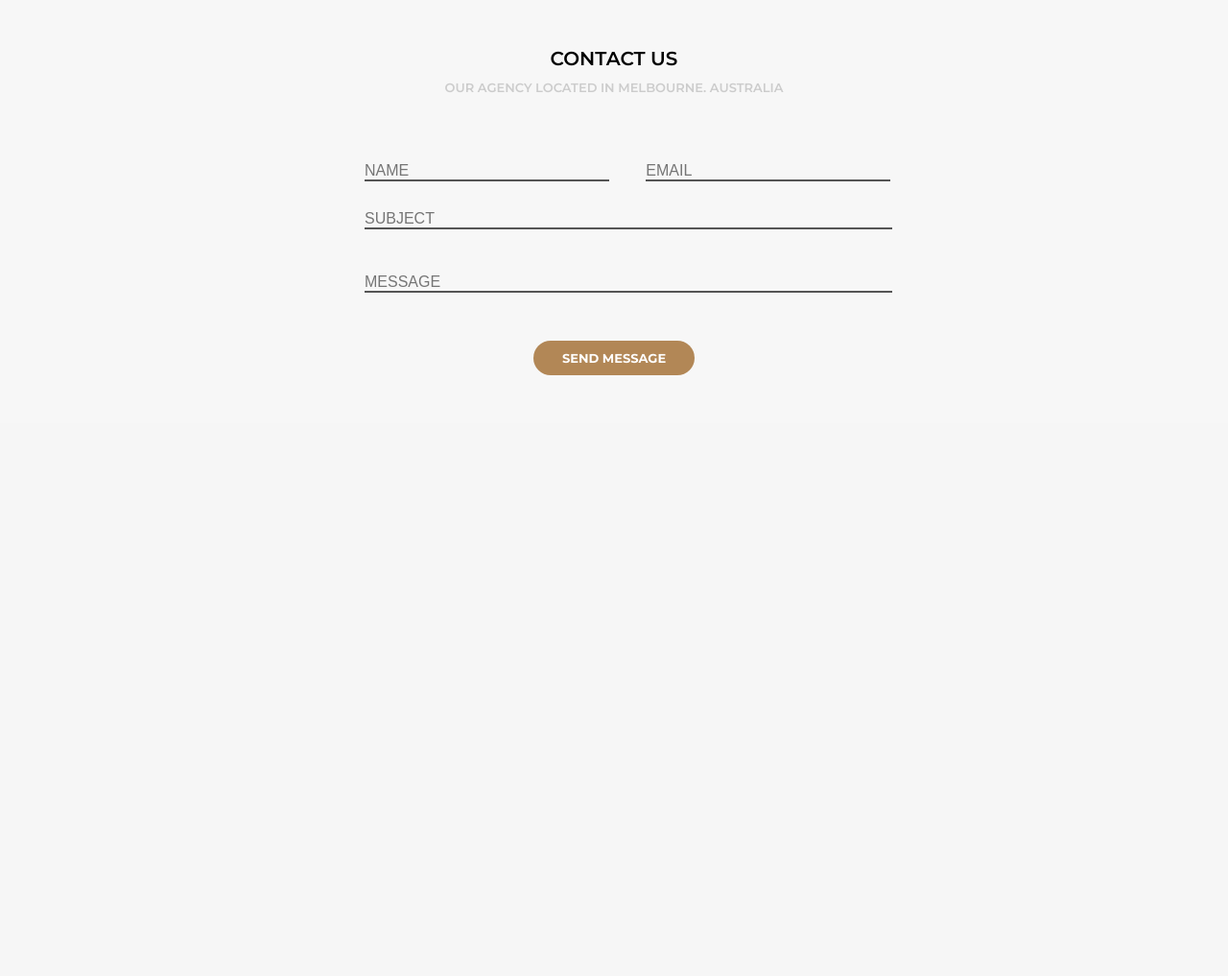
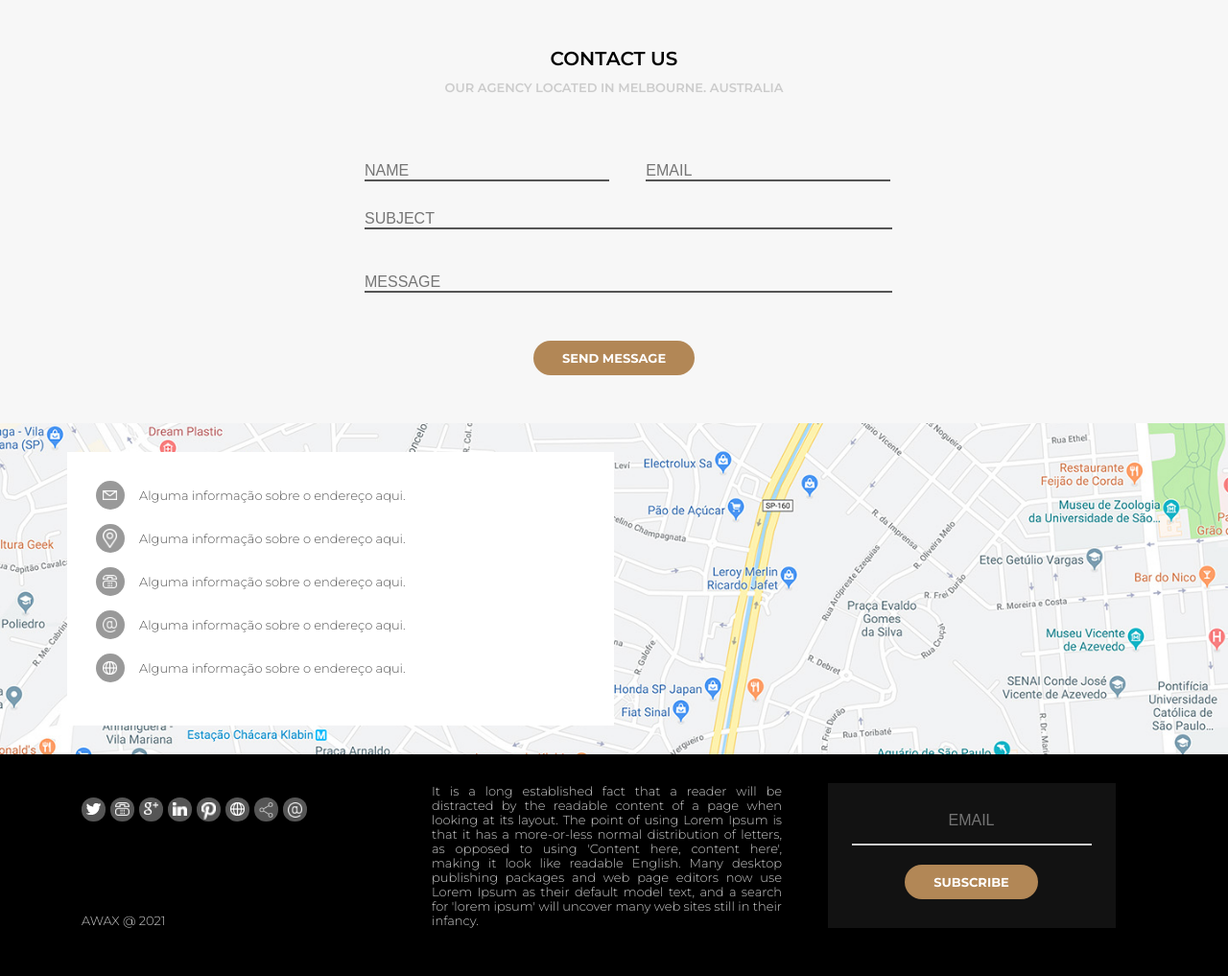
Before and after one commit to jonathanalves25/curso_pzp, a PHP site: page /home.html in a window 1280 px wide. Shown: the part 5463-6480 px from the top of the page at 96% size. Before the commit the page ends 5854 px from the top, so only its background shows below. Run offline with PHP 8.4, Linux system fonts and the light colour scheme.

Commit message:
adicionando mapa e footer

```diff
--- a/awax/assets/css/style.css
+++ b/awax/assets/css/style.css
@@ -794,7 +794,8 @@ header {
 .section-form input {
     border:none;
     font-size:16px;
-    background:none;
+    background:transparent;
+    outline:0;
     border-bottom:2px solid #555;
     width:550px;
     margin-top:30px;
@@ -816,3 +817,131 @@ header {
     align-items:center;
     justify-content:center;
 }
+
+.section-map {
+    background-image: url('/assets/images/mapa.jpg');
+    background-size: cover;
+    background-position: center;
+    padding-top:30px;
+    padding-bottom:30px;
+}
+
+.section-map--area {
+    width:100vw;
+    max-width:1140px;
+    margin:auto;
+
+}
+
+.section-map--info {
+    width:50%;
+    background-color:#FFF;
+    padding:30px;
+}
+
+.section-map--info-item {
+    display:flex;
+    align-items:center;
+    color:#555;
+    margin-bottom:15px;
+}
+
+.section-map--info-item-img {
+    width:30px;
+    height:30px;
+    border-radius:15px;
+    background-color:#999;
+    display:inline-flex;
+    align-items:center;
+    padding:7px;
+    margin-right:15px;
+}
+
+.section-map--info-item-img img{
+    width:15px;
+    height:auto;
+}
+
+.section-rodape {
+    width:100vw;
+    max-width:1140px;
+}
+
+.section-rodape--area {
+    width:100%;
+    max-width:1140px;
+    display:flex;
+    justify-content:center;
+    align-items:center;
+    margin:auto;
+    margin-top:-70px;
+}
+
+.section-rodape--area-item {
+    margin-right:10px;
+    width:400px;
+    display:flex;
+    align-items:center;
+    justify-content:center;
+    flex-direction: column;
+    margin:auto;
+    margin-right:15px;
+}
+
+.section-rodape--area-item p {
+    text-align: justify;
+    line-height: 15px;
+    color:#CCC;
+}
+
+.section-rodape--area-item-imgs {
+    width:100%;
+    max-width:400px;
+    display:flex;
+    flex-direction:row;
+    padding:15px;
+}
+
+.section-rodape--area-item-img {
+    width:25px;
+    height:25px;
+    background-color:#555;
+    border-radius:12px;
+    padding:5px;
+    margin-right:5px;
+    margin-bottom:80px;
+}
+
+.section-rodape--area-item-imgs img {
+    width:15px;
+    height:auto;
+}
+
+.section-rodape--area-item-text {
+    width:100%;
+    max-width:400px;
+    color:#CCC;
+    margin-right:-30px;
+}
+
+.section-rodape--area-item-form {
+    width:300px;
+    padding:30px;
+    display:flex;
+    align-items:center;
+    justify-content:center;
+    flex-direction: column;
+    background:rgba(60, 60, 60, .3);
+}
+
+.section-rodape input {
+    border:none;
+    font-size:16px;
+    background:transparent;
+    outline:none;
+    border-bottom:2px solid #CCC;
+    color:#CCC;
+    width:250px;
+    text-align:center;
+    padding-bottom:15px;
+}
--- a/awax/home.html
+++ b/awax/home.html
@@ -541,6 +541,107 @@
         </div>
     </section>
 
+    <section class="section-map">
+        <div class="section-map--area">
+            <div class="section-map--info">
+                <div class="section-map--info-item">
+                    <div class="section-map--info-item-img">
+                        <img src="assets/images/carta.png">
+                    </div>
+                    Alguma informação sobre o endereço aqui.
+                </div>
+                <div class="section-map--info-item">
+                    <div class="section-map--info-item-img">
+                        <img src="assets/images/localizacao.png">
+                    </div>
+                    Alguma informação sobre o endereço aqui.
+                </div>
+                <div class="section-map--info-item">
+                    <div class="section-map--info-item-img">
+                        <img src="assets/images/telefone.png">
+                    </div>
+                    Alguma informação sobre o endereço aqui.
+                </div>
+                <div class="section-map--info-item">
+                    <div class="section-map--info-item-img">
+                        <img src="assets/images/arroba.png">
+                    </div>
+                    Alguma informação sobre o endereço aqui.
+                </div>
+                <div class="section-map--info-item">
+                    <div class="section-map--info-item-img">
+                        <img src="assets/images/web.png">
+                    </div>
+                    Alguma informação sobre o endereço aqui.
+                </div>
+            </div>
+        </div>
+    </section>
+
+    <footer class="default dark">
+        <div class="section-title"></div>
+        <div class="section-desc"></div>
+        <div class="section-body">
+            <div class="section-rodape">
+                <div class="section-rodape--area">
+                    <div class="section-rodape--area-item">
+                        <div class="section-rodape--area-item-imgs">
+                            <div class="section-rodape--area-item-img">
+                                <img src="assets/images/twitter.png">
+                            </div>
+                            <div class="section-rodape--area-item-img">
+                                <img src="assets/images/telefone.png">
+                            </div>
+                            <div class="section-rodape--area-item-img">
+                                <img src="assets/images/googleplus.png">
+                            </div>
+                            <div class="section-rodape--area-item-img">
+                                <img src="assets/images/linkedin.png">
+                            </div>
+                            <div class="section-rodape--area-item-img">
+                                <img src="assets/images/pinterest.png">
+                            </div>
+                            <div class="section-rodape--area-item-img">
+                                <img src="assets/images/web.png">
+                            </div>
+                            <div class="section-rodape--area-item-img">
+                                <img src="assets/images/share.png">
+                            </div>
+                            <div class="section-rodape--area-item-img">
+                                <img src="assets/images/arroba.png">
+                            </div>
+
+                        </div>
+
+                        <div class="section-rodape--area-item-text">
+                            AWAX @ 2021
+                        </div>
+                    </div>
+                    <div class="section-rodape--area-item">
+                        <p>It is a long established fact that a reader will be distracted by
+                            the readable content of a page when looking at its layout. The point
+                             of using Lorem Ipsum is that it has a more-or-less normal distribution
+                             of letters, as opposed to using 'Content here, content here', making it
+                             look like readable English.  Many desktop publishing packages and web page
+                              editors now use Lorem Ipsum as their default model text, and a search for
+                              'lorem ipsum' will uncover many web sites still in their infancy.</p>
+                    </div>
+                    <div class="section-rodape--area-item">
+                        <div class="section-rodape--area-bg">
+                        <div class="section-rodape--area-item-form">
+                            <form>
+                                <input type="email" name="email" placeholder="EMAIL" class="input-email">
+                            </form>
+                            <a href="" class='button'>SUBSCRIBE</a>
+                        </div>
+                        </div>
+
+                    </div>
+                </div>
+            </div>
+        </div>
+    </footer>
+
 </main>
 <footer>
 
```
Also changed, not shown: awax/assets/images/mapa.jpg (added).
